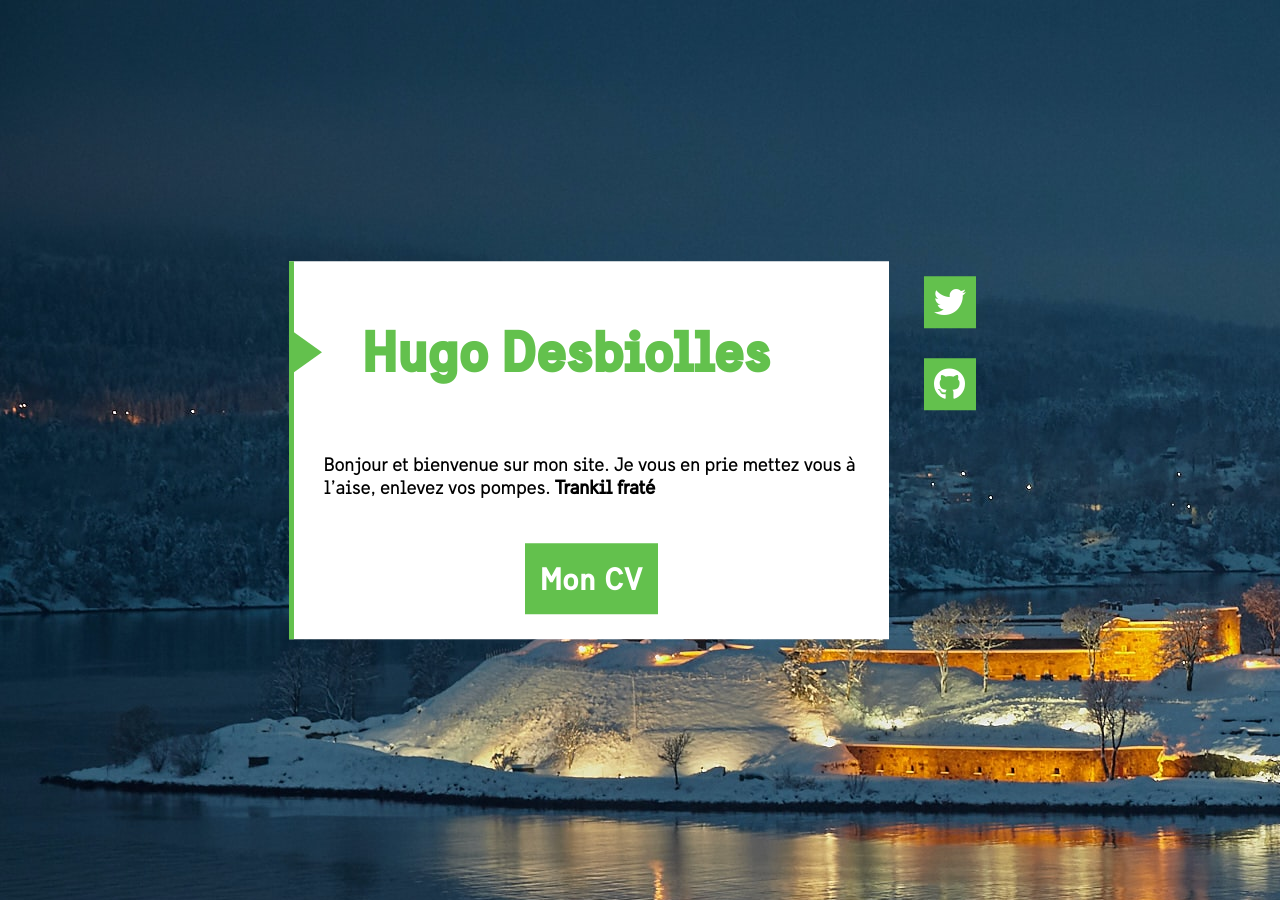
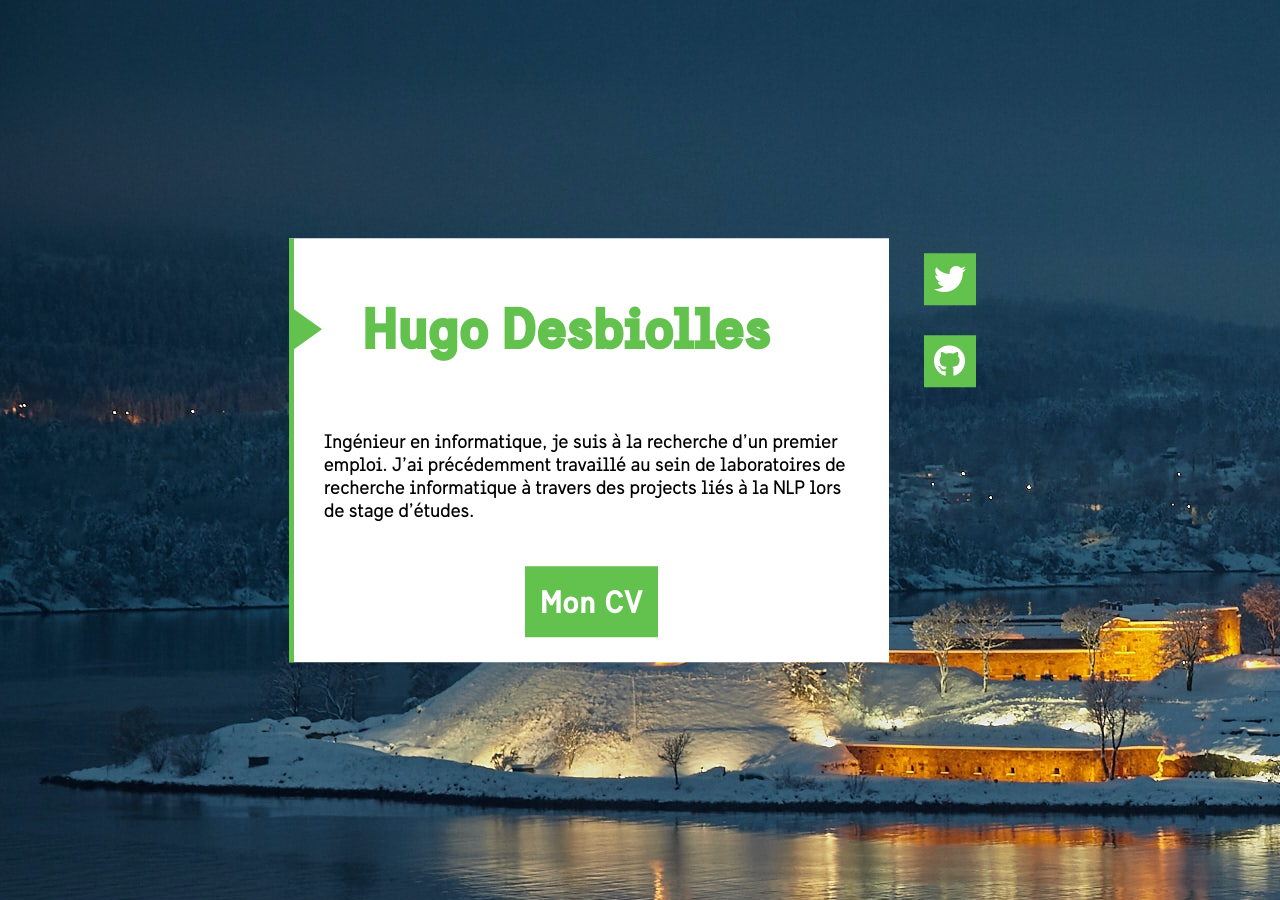
Before and after one commit to HugoDesb/HugoDesb.github.io, a Jekyll site: the page built from index.markdown, in a window 1280 px wide. Built offline with Jekyll 4.4.1, drawn with Linux system fonts in a browser that asks for light colours.

Commit message:
msg home done

```diff
--- a/index.markdown
+++ b/index.markdown
@@ -5,4 +5,4 @@
 layout: card
 ---
 
-Bonjour et bienvenue sur mon site. Je vous en prie mettez vous à l'aise, enlevez vos pompes. **Trankil fraté**
+Ingénieur en informatique, je suis à la recherche d'un premier emploi. J'ai précédemment travaillé au sein de laboratoires de recherche informatique à travers des projects liés à la NLP lors de stage d'études.
```
